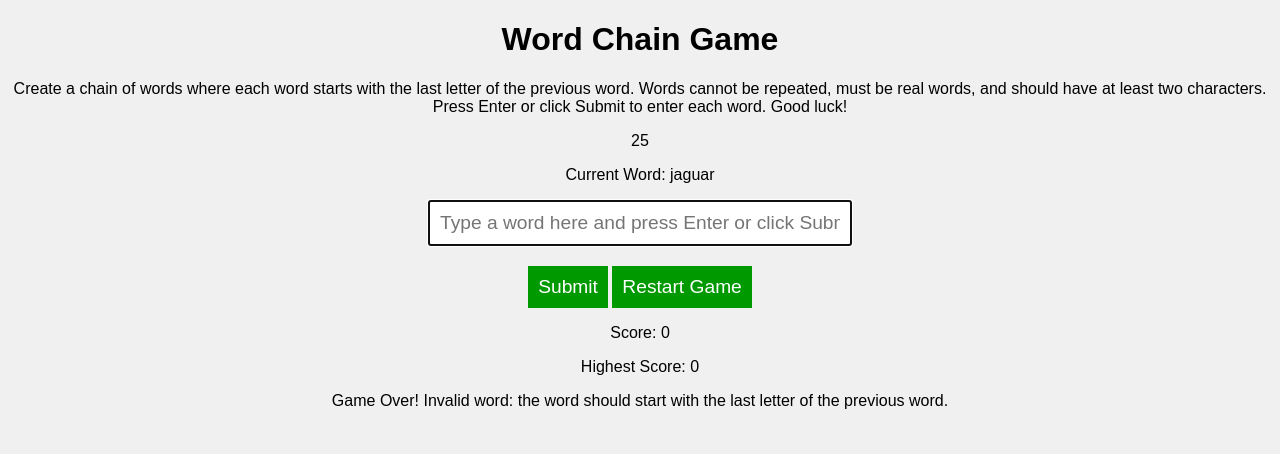
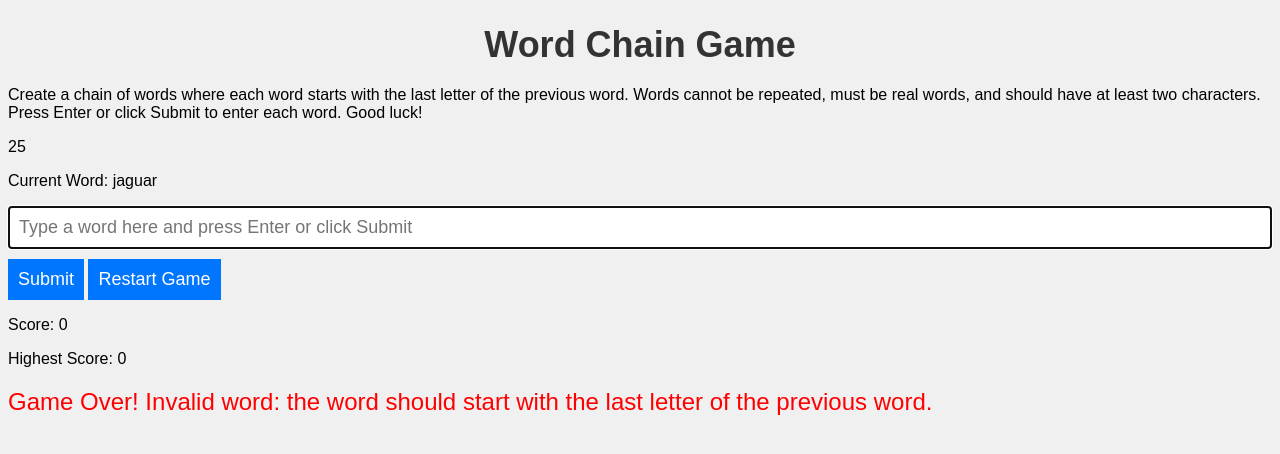
Before and after one commit to LittleGamersHub/WordChainGame, a plain HTML site: page index.html in a window 1280 px wide. Both pictures are taken after typing "Sample" into the empty fields and a click on the button "Submit". Drawn offline with Linux system fonts and the light colour scheme.

Commit message:
Update styles.css
better looking UX

```diff
--- a/styles.css
+++ b/styles.css
@@ -1,26 +1,69 @@
+/* Reset browser default styles */
+* {
+  margin: 10;
+  padding: 10;
+  box-sizing: border-box;
+}
+
+/* Set the font for the entire page */
 body {
-    font-family: Arial, sans-serif;
-    text-align: center;
+  font-family: 'Arial', sans-serif;
   background-color: #f0f0f0;
 }
 
-  input {
-    font-size: 1.2rem;
-    padding: 10px;
-    width: 80%;
-    max-width: 400px;
+/* Center content and set a max width */
+.container {
+  max-width: 800px;
+  margin: 0 auto;
+  padding: 20px;
 }
 
+/* Style the game title */
+h1 {
+  font-size: 36px;
+  text-align: center;
+  margin-bottom: 20px;
+  color: #333;
+}
+
+/* Style the input field */
+input {
+  font-size: 18px;
+  padding: 10px;
+  width: 100%;
+  border: 1px solid #ccc;
+}
+
+/* Style the buttons */
 button {
-    font-size: 1.2rem;
+  font-size: 18px;
   padding: 10px;
-    background-color: #009900;
-    color: white;
   border: none;
+  background-color: #0076ff;
+  color: #fff;
   cursor: pointer;
-    margin-top: 20px;
+  margin-top: 10px;
 }
 
 button:hover {
-    background-color: #007700;
+  background-color: #0051a8;
 }
+
+/* Style the score and highest score text */
+.score, .highest-score {
+  font-size: 24px;
+  margin-top: 10px;
+}
+
+/* Add space between the score and highest score text */
+.score {
+  margin-bottom: 10px;
+}
+
+/* Style the game over message */
+#game-over-message {
+  font-size: 24px;
+  color: red;
+  margin-top: 20px;
+  display: none;
+}
```
Lines whose indentation alone changed are shown as unchanged.
